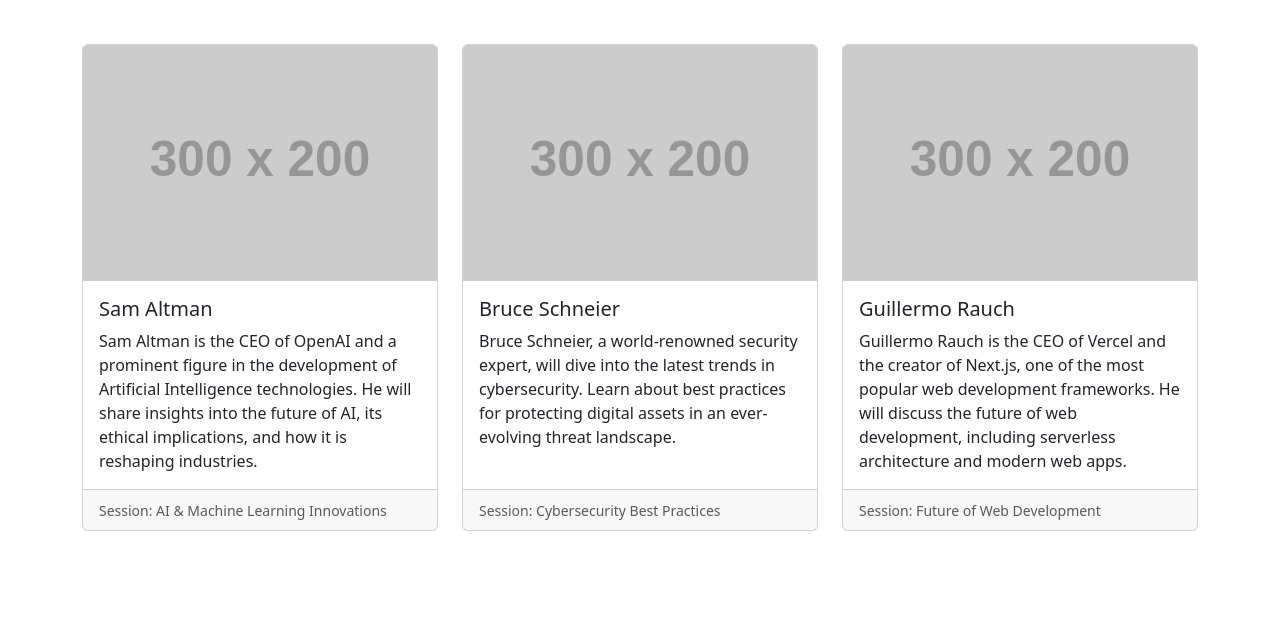
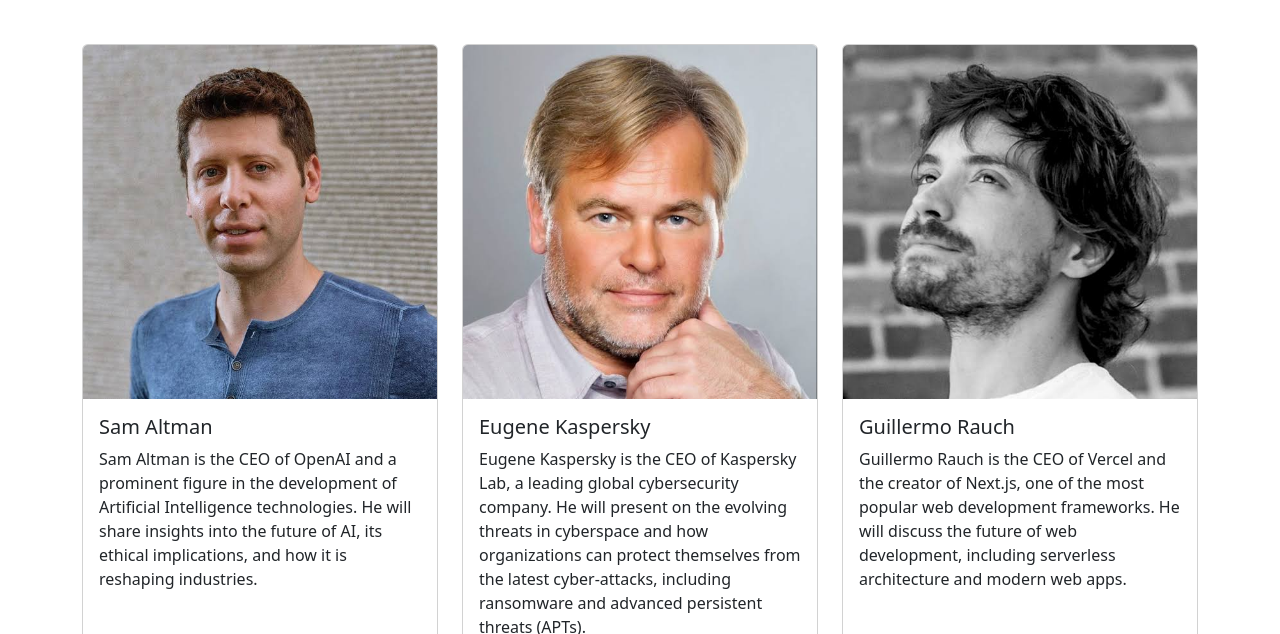
Before and after one commit to arrkpong/bu-open-house, a plain HTML site: page speaker.html in a window 1280 px wide. Shown: the part 166-800 px from the top of the page. Drawn offline with nearby package versions, Linux system fonts and the light colour scheme; placeholder pictures from the web are drawn by us.

Commit message:
Fixed issues and updated files

```diff
--- a/speaker.html
+++ b/speaker.html
@@ -28,7 +28,7 @@
             <!-- Speaker 1 -->
             <div class="col-lg-4 col-md-6 mb-4">
                 <div class="card h-100">
-                    <img src="https://via.placeholder.com/300x200" class="card-img-top" alt="Sam Altman">
+                    <img src="images\Speaker\Speaker-Sam_Altman.jpg" class="card-img-top" alt="Sam Altman">
                     <div class="card-body">
                         <h5 class="card-title">Sam Altman</h5>
                         <p class="card-text">
@@ -44,11 +44,11 @@
             <!-- Speaker 2 -->
             <div class="col-lg-4 col-md-6 mb-4">
                 <div class="card h-100">
-                    <img src="https://via.placeholder.com/300x200" class="card-img-top" alt="Bruce Schneier">
+                    <img src="images\Speaker\Speaker-Eugene_Kaspersky.jpg" class="card-img-top" alt="Eugene Kaspersky">
                     <div class="card-body">
-                        <h5 class="card-title">Bruce Schneier</h5>
+                        <h5 class="card-title">Eugene Kaspersky</h5>
                         <p class="card-text">
-                            Bruce Schneier, a world-renowned security expert, will dive into the latest trends in cybersecurity. Learn about best practices for protecting digital assets in an ever-evolving threat landscape.
+                            Eugene Kaspersky is the CEO of Kaspersky Lab, a leading global cybersecurity company. He will present on the evolving threats in cyberspace and how organizations can protect themselves from the latest cyber-attacks, including ransomware and advanced persistent threats (APTs).
                         </p>
                     </div>
                     <div class="card-footer">
@@ -60,7 +60,7 @@
             <!-- Speaker 3 -->
             <div class="col-lg-4 col-md-6 mb-4">
                 <div class="card h-100">
-                    <img src="https://via.placeholder.com/300x200" class="card-img-top" alt="Guillermo Rauch">
+                    <img src="images\Speaker\Speaker-Guillermo_Rauch.jpg" class="card-img-top" alt="Guillermo Rauch">
                     <div class="card-body">
                         <h5 class="card-title">Guillermo Rauch</h5>
                         <p class="card-text">
```
Also changed, not shown: images/Speaker/Speaker-Eugene_Kaspersky.jpg (added), images/Speaker/Speaker-Guillermo_Rauch.jpg (added), images/Speaker/Speaker-Sam_Altman.jpg (added).
